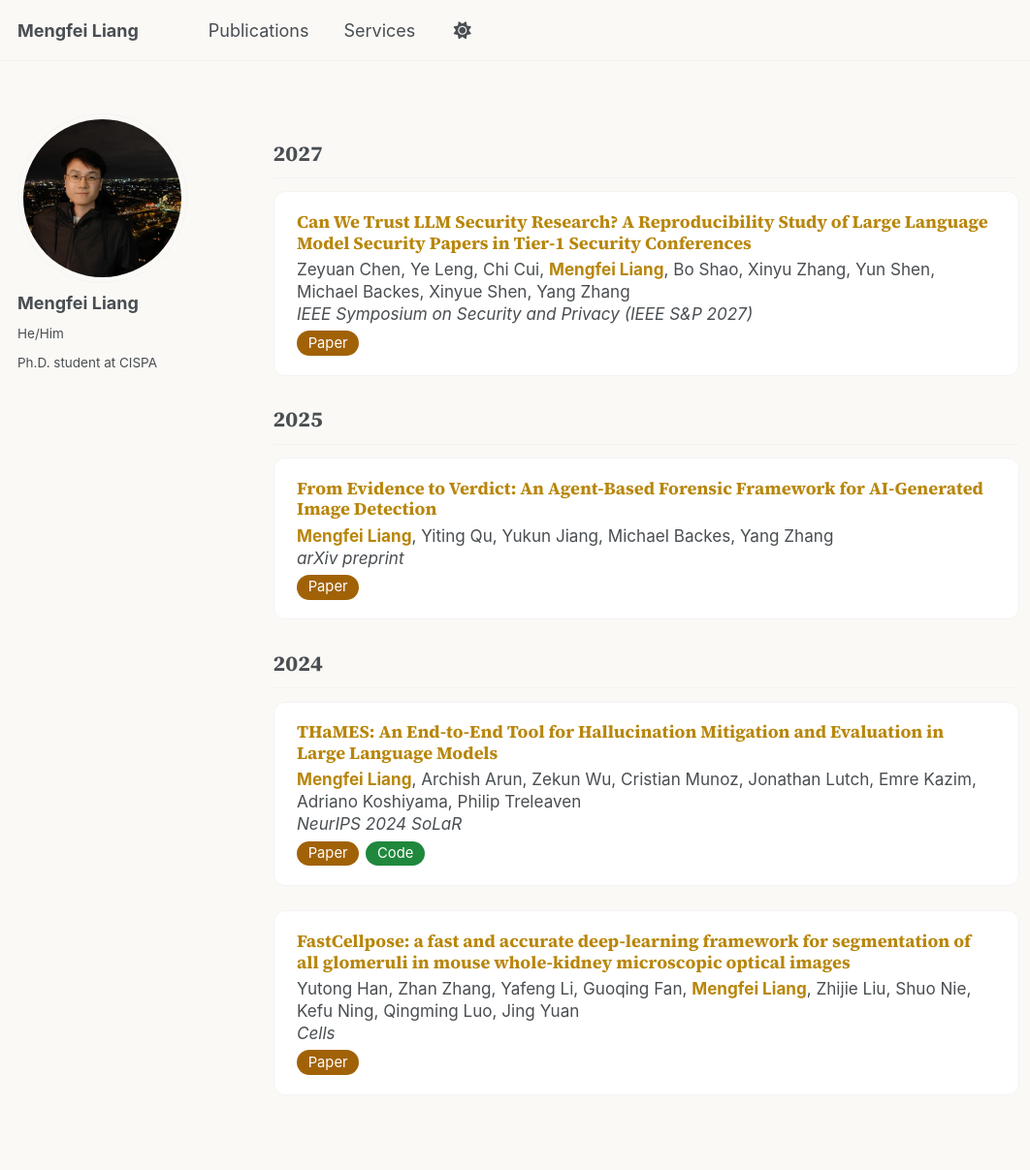
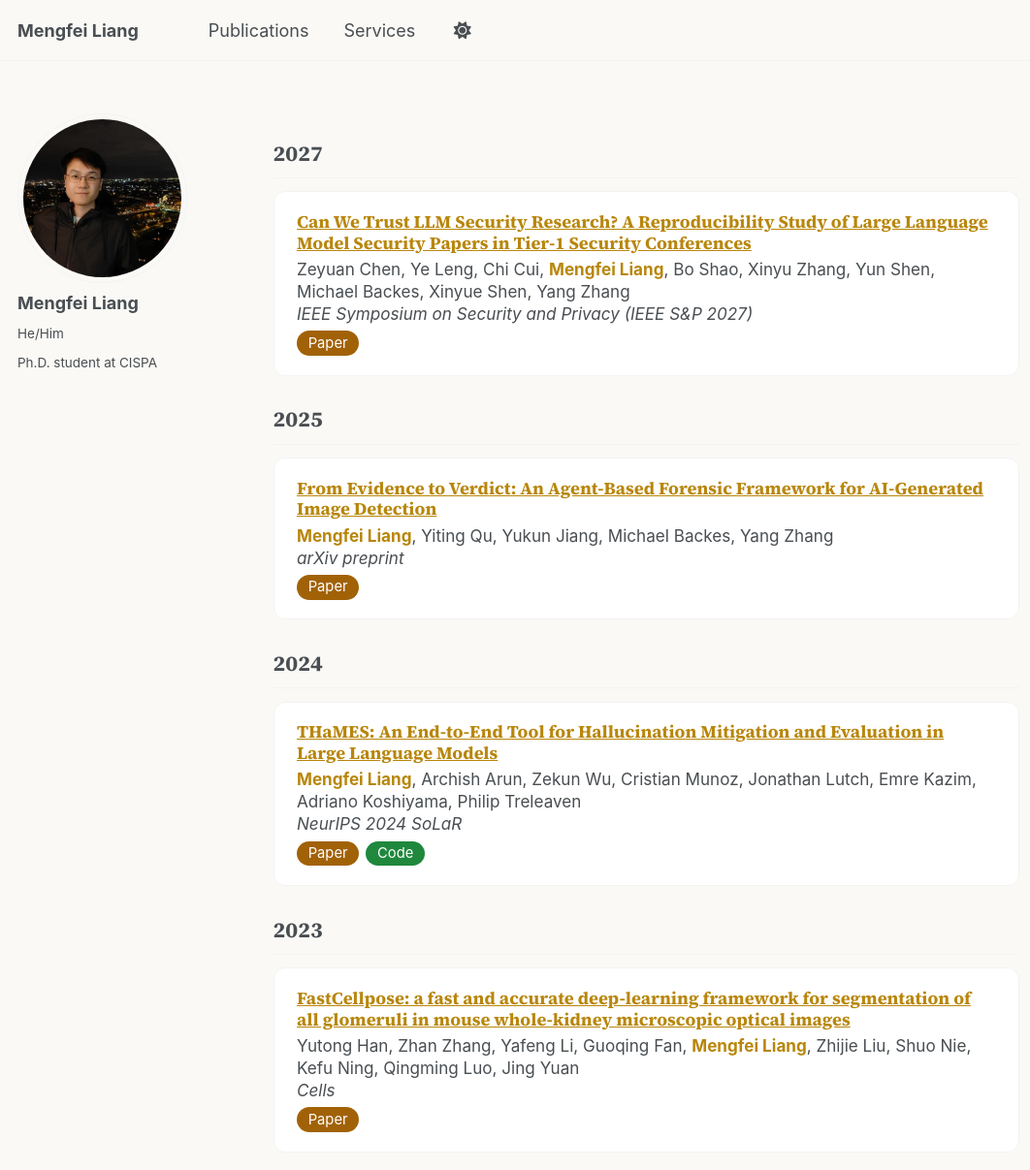
Before and after one commit to Liangmf11/Liangmf11.github.io, a Jekyll site: the page built from _pages/publications.md, in a window 1280 px wide and 1400 px high. Shown: the top 1207 px of the window at 97% size, without its empty margins (0-1062 px from the left). Built offline with Jekyll 4.4.1, drawn with Linux system fonts in a browser that asks for light colours.

Commit message:
Link paper titles, correct publication dates, and improve keyboard navigation

```diff
--- a/_data/news.yml
+++ b/_data/news.yml
@@ -1,4 +1,4 @@
 - date: "2026.09"
-  text: "Our paper titled “Can We Trust LLM Security Research? A Reproducibility Study of Large Language Model Security Papers in Tier-1 Security Conferences” got accepted in [IEEE S&P 2027](https://sp2027.ieee-security.org/index.html)!"
-- date: "05/2025"
+  text: "Our paper titled “[Can We Trust LLM Security Research? A Reproducibility Study of Large Language Model Security Papers in Tier-1 Security Conferences](https://www.computer.org/csdl/proceedings-article/sp/2027/553600a773/2lvCUJWTCxy)” got accepted in [IEEE S&P 2027](https://sp2027.ieee-security.org/index.html)!"
+- date: "2025.05"
   text: "I started my PhD journey at [CISPA Helmholtz Center for Information Security](https://cispa.de)."
--- a/_data/publications.yml
+++ b/_data/publications.yml
@@ -31,6 +31,8 @@
           url: "https://github.com/holistic-ai/THaMES"
           class: "btn--code"
 
+- year: 2023
+  entries:
     - title: "FastCellpose: a fast and accurate deep-learning framework for segmentation of all glomeruli in mouse whole-kidney microscopic optical images"
       authors: "Yutong Han, Zhan Zhang, Yafeng Li, Guoqing Fan, <b>Mengfei Liang</b>, Zhijie Liu, Shuo Nie, Kefu Ning, Qingming Luo, Jing Yuan"
       venue: "Cells"
--- a/_includes/masthead.html
+++ b/_includes/masthead.html
@@ -4,7 +4,9 @@
   <div class="masthead__inner-wrap">
     <div class="masthead__menu">
       <nav id="site-nav" class="greedy-nav">
-        <button><div class="navicon"></div></button>
+        <button type="button" class="nav-toggle" aria-label="More navigation links" aria-expanded="false" aria-controls="more-navigation">
+          <span class="navicon" aria-hidden="true"></span>
+        </button>
         <ul class="visible-links">
           <li class="masthead__menu-item masthead__menu-item--lg persist"><a href="{{ base_path }}/">{{ site.title }}</a></li>
           {% for link in site.data.navigation.main %}
@@ -15,11 +17,13 @@
             {% endif %}
             <li class="masthead__menu-item"><a href="{{ domain }}{{ link.url }}">{{ link.title }}</a></li>
           {% endfor %}
-          <li id="theme-toggle" class="masthead__menu-item persist tail">
-            <a><i id="theme-icon" class="fa-solid fa-sun" aria-hidden="true" title="toggle theme"></i></a>
+          <li class="masthead__menu-item persist tail">
+            <button type="button" id="theme-toggle" aria-label="Dark mode" aria-pressed="false">
+              <i id="theme-icon" class="fa-solid fa-sun" aria-hidden="true"></i>
+            </button>
           </li>
         </ul>
-        <ul class="hidden-links hidden"></ul>
+        <ul id="more-navigation" class="hidden-links hidden"></ul>
       </nav>
     </div>
   </div>
--- a/_pages/publications.md
+++ b/_pages/publications.md
@@ -10,7 +10,12 @@ author_profile: true
 {% for publication in year_group.entries %}
 <div class="pub-entry reveal">
   <h3 class="pub-title">
+    {% assign paper = publication.links | where: "label", "Paper" | first %}
+    {% if paper.url %}
+    <a class="pub-title-text" href="{{ paper.url | escape }}" target="_blank" rel="noopener">{{ publication.title | escape }}</a>
+    {% else %}
     <span class="pub-title-text">{{ publication.title }}</span>
+    {% endif %}
   </h3>
   <p class="pub-meta">
     {{ publication.authors | replace: '<b>Mengfei Liang</b>', '<span class="pub-author-me">Mengfei Liang</span>' }}<br>
--- a/_sass/layout/_navigation.scss
+++ b/_sass/layout/_navigation.scss
@@ -177,7 +177,8 @@
   min-width: 250px;
   background: var(--global-bg-color);
 
-  a {
+  a,
+  #theme-toggle {
     display: block;
     margin: 0 1rem;
     padding: 0.5rem 0;
@@ -189,17 +190,20 @@
     }
   }
 
-  button {
+  .nav-toggle {
     position: absolute;
     height: 2.5rem;
     right: 0;
     padding: 0 0.5rem;
     border: 0;
-    outline: none;
     background-color: var(--global-base-color);
     color: #fff;
     cursor: pointer;
     z-index: 100;
+
+    .navicon {
+      display: block;
+    }
   }
 
   .visible-links {
@@ -219,22 +223,21 @@
       }
 
       &:last-child {
-        a {
+        a, #theme-toggle {
           margin-right: 0;
         }
       }
     }
 
     #theme-toggle {
-      a {
-        width: 25px;
-        display: flex;
-        justify-content: center;
-        cursor: pointer;
-      }
+      width: 25px;
+      border: 0;
+      background: transparent;
+      font: inherit;
     }
 
-    a {
+    a,
+    #theme-toggle {
       position: relative;
 
       &:before {
--- a/assets/js/_main.js
+++ b/assets/js/_main.js
@@ -6,6 +6,7 @@ $(document).ready(function () {
   // Set the theme on page load
   var setTheme = function (theme) {
     const use_theme = theme || localStorage.getItem("theme") || $("html").attr("data-theme");
+    $("#theme-toggle").attr("aria-pressed", use_theme === "dark" ? "true" : "false");
     if (use_theme === "dark") {
       $("html").attr("data-theme", "dark");
       $("#theme-icon").removeClass("fa-sun").addClass("fa-moon");
```
Also changed, not shown: assets/js/plugins/jquery.greedy-navigation.js (+6 -6 lines), assets/js/main.min.js.
